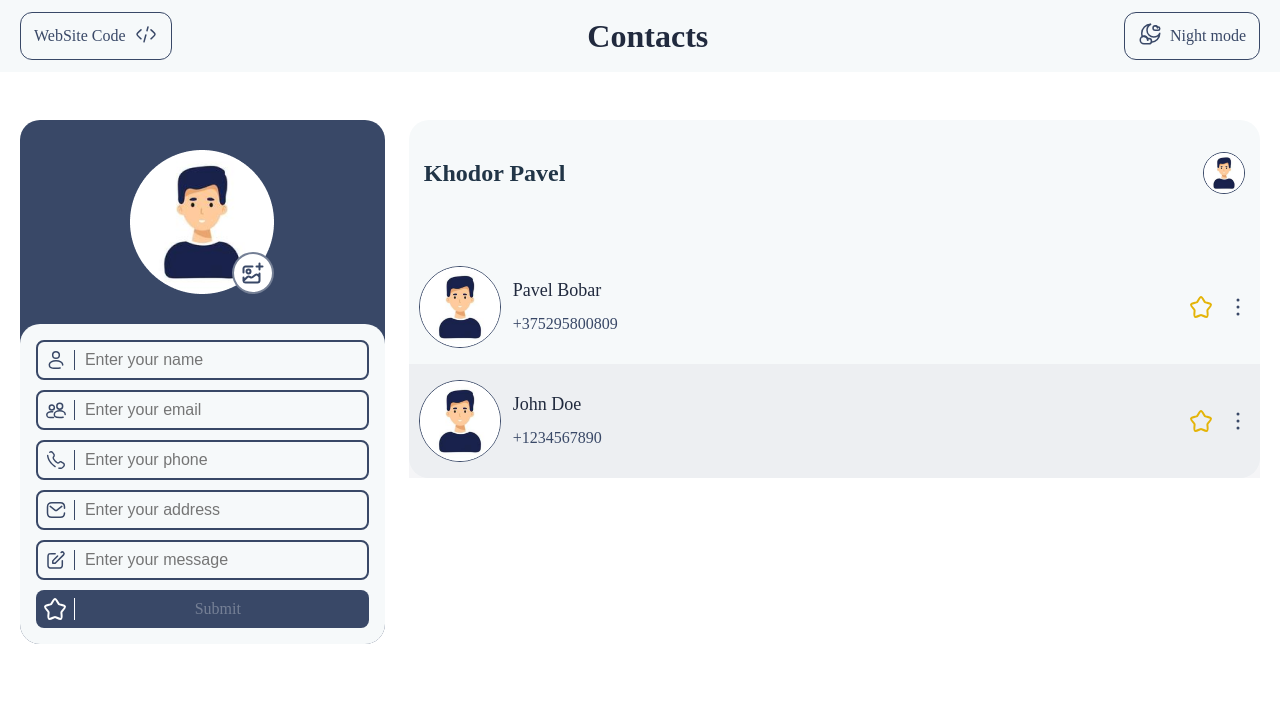
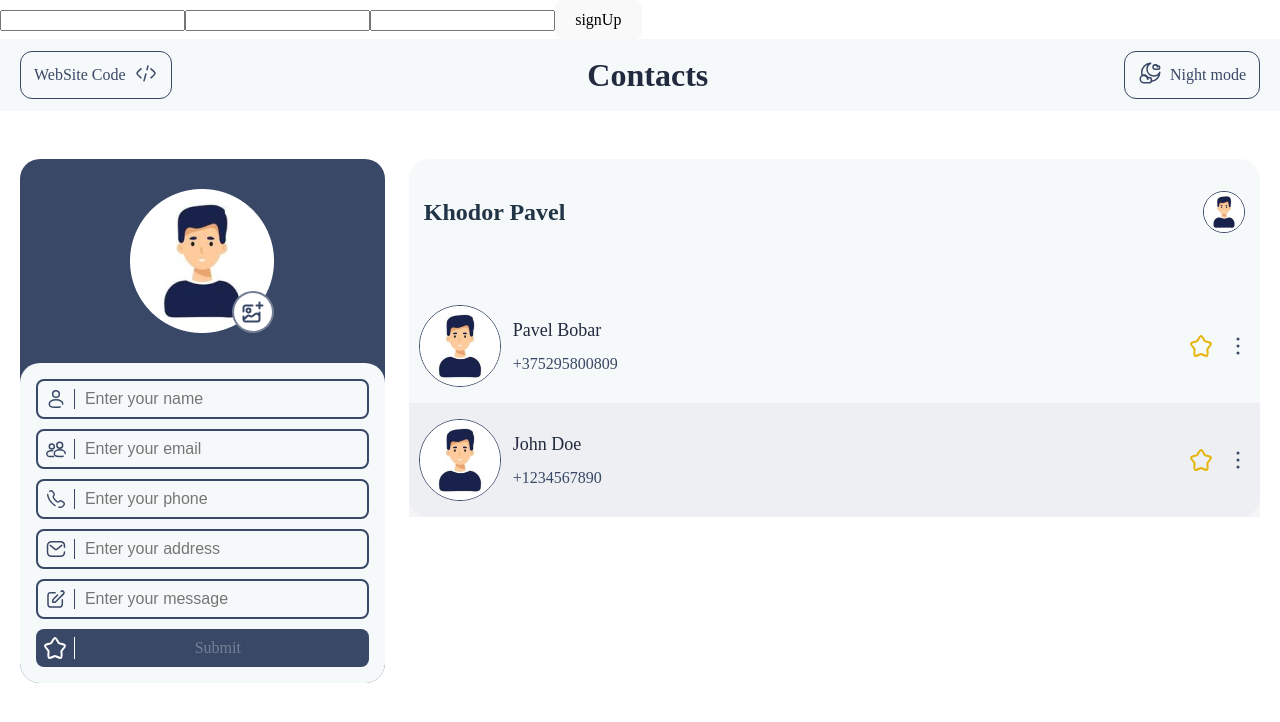
Before and after one commit to Khodor1997/contacts-manager, a React app: page / in a window 1280 px wide. Shown: the top 722 px of the page. Built offline with nearby package versions, Linux system fonts and the light colour scheme; no server answers; the HTML template or start-up script is replaced by a standard one.

Commit message:
added user registration

```diff
--- a/package.json
+++ b/package.json
@@ -10,6 +10,8 @@
     "preview": "vite preview"
   },
   "dependencies": {
+    "axios": "^1.7.7",
+    "firebase": "^10.14.1",
     "react": "^18.3.1",
     "react-dom": "^18.3.1"
   },
--- a/src/App.jsx
+++ b/src/App.jsx
@@ -1,14 +1,25 @@
-import { useState } from 'react'
+import { useState, useEffect } from 'react'
 import './App.css'
 import Header from './components/header/Header'
 import ContactsDashboard from './components/contacts/ContactsDashboard'
 import ContactCreateForm from './components/contacts/ContactCreateForm'
+import axios from 'axios'
+import SignUp from './components/auth/SignUp'
 
 function App() {
   const [contacts, setContact] = useState([
     { id: 1, name: 'Pavel', lastName: 'Bobar', phone: '+375295800809', img: '/profile.png', isFavorite: false },
     { id: 2, name: 'John', lastName: 'Doe', phone: '+1234567890', img: '/profile.png', isFavorite: false },
   ])
+
+  useEffect(() => {
+    fetchContacts()
+  }, []);
+
+  async function fetchContacts() {
+    let contacts = await axios.get('https://jsonplaceholder.typicode.com/users')
+    setContact(contacts.data)
+  }
 
   const createContact = (newContact) => {
     setContact([...contacts, newContact])
@@ -20,6 +31,7 @@ function App() {
 
   return (
     <>
+      <SignUp/>
       <Header/>
       <div className='container contact-body'>
         <ContactCreateForm create={createContact}/>
--- /dev/null
+++ b/src/components/auth/SignUp.jsx
@@ -0,0 +1,49 @@
+import { createUserWithEmailAndPassword } from "firebase/auth"
+import { useState } from "react"
+import { auth } from "../../firebase"
+
+export default function SignUp () {
+    const [email, setEmail] = useState('')
+    const [password, setPassword] = useState('')
+    const [copyPassword, setCopyPassword] = useState('')
+    const [error, setError] = useState('')
+
+    function register(e) {
+        e.preventDefault()
+        if (copyPassword !== password) {
+            setError('Password incorrect')
+            return
+        }
+        createUserWithEmailAndPassword(auth, email, password)
+            .then((user) => {
+                console.log(user)
+                setEmail('')
+                setPassword('')
+                setCopyPassword('')
+                setError('')
+            }).catch((error) => console.log(error))
+    }
+
+    return (
+        <div>
+            <form onSubmit={register}>
+                <input
+                    value={email}
+                    onChange={(e) => setEmail(e.target.value)}
+                    type="email"
+                />
+                <input
+                    value={password}
+                    onChange={(e) => setPassword(e.target.value)}
+                    type="password"
+                />
+                <input
+                    value={copyPassword}
+                    onChange={(e) => setCopyPassword(e.target.value)}
+                    type="password"
+                />
+                <button>signUp</button>
+            </form>
+        </div>
+    )
+}
--- /dev/null
+++ b/src/firebase.js
@@ -0,0 +1,15 @@
+// Import the functions you need from the SDKs you need
+import { initializeApp } from "firebase/app";
+import { getAuth } from "firebase/auth";
+
+const firebaseConfig = {
+    apiKey: "AIzaSyArDoRbzFcQQ7ViHZRcyX_zf02tpbxscAs",
+    authDomain: "contacts-manager-444d6.firebaseapp.com",
+    projectId: "contacts-manager-444d6",
+    storageBucket: "contacts-manager-444d6.appspot.com",
+    messagingSenderId: "602586314204",
+    appId: "1:602586314204:web:d93ef62a052f023b8d4b19"
+};
+
+const app = initializeApp(firebaseConfig);
+export const auth = getAuth(app)
```
Also changed, not shown: src/components/auth/AuthDetails.jsx (added), src/components/auth/SingIn.jsx (added), 1 other file (tests, documents, lock files or other folders).
